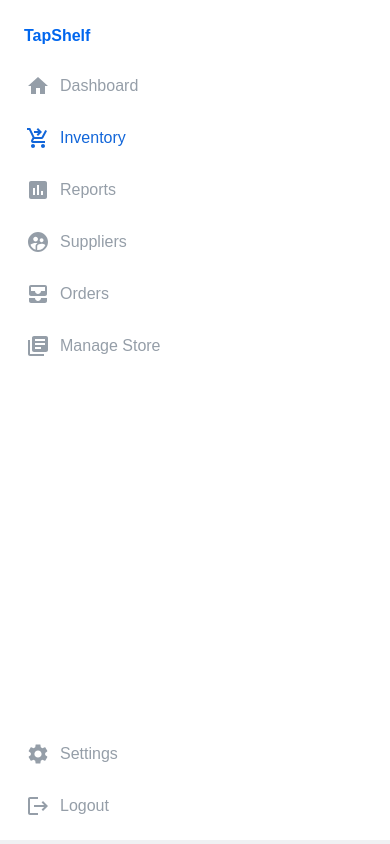
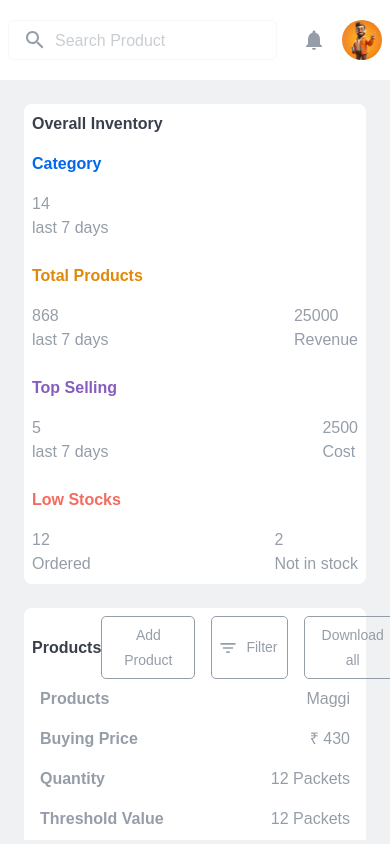
Before and after one commit to nighilramachandran/tapshelf, a React (Create React App) app: page / in a window 390 px wide. Built offline with nearby package versions, Linux system fonts and the light colour scheme.

Commit message:
responsive init

```diff
--- a/src/components/inventory/OverAllInventory.tsx
+++ b/src/components/inventory/OverAllInventory.tsx
@@ -8,43 +8,29 @@
       <Typography sx={{ color: "text.dark", fontWeight: 600, mb: 2 }}>
         Overall Inventory
       </Typography>
-      <Stack direction={"row"} justifyContent={"space-between"} spacing={3}>
+      <Grid container spacing={3}>
         {OverallInventoryItems.map((overall, ind) => {
           return (
-            <Stack
-              direction={"row"}
-              justifyContent={"space-between"}
-              width={"100%"}
-              key={ind}
-            >
-              <Stack
-                justifyContent={"space-between"}
-                width={"100%"}
-                spacing={2}
-              >
+            <Grid item xs={12} md={6} lg={3} key={ind}>
+              <Stack spacing={2}>
                 <Typography sx={{ color: overall.color, fontWeight: 600 }}>
                   {overall.title}
                 </Typography>
                 <Stack direction={"row"} justifyContent={"space-between"}>
-                  {overall.children.map((child, index) => {
+                  {overall.children.map((child) => {
                     return (
-                      <Stack mr={3}>
-                        <Typography color={"#5f6a7f"}>{child.value}</Typography>
+                      <Stack>
+                        <Typography>{child.value}</Typography>
                         <Typography>{child.desc}</Typography>
                       </Stack>
                     );
                   })}
                 </Stack>
               </Stack>
-              {OverallInventoryItems.length - 1 !== ind && (
-                <Divider
-                  sx={{ width: "1px", bgcolor: "#959ea8", height: "100%" }}
-                ></Divider>
-              )}
-            </Stack>
+            </Grid>
           );
         })}
-      </Stack>
+      </Grid>
     </Paper>
   );
 };
--- a/src/widgets/layouts/Layout.tsx
+++ b/src/widgets/layouts/Layout.tsx
@@ -3,14 +3,17 @@
 import SideBar from "../../components/sidebar/SideBar";
 import { Box, Grid, Stack } from "@mui/material";
 import Header from "./Header";
+import useResponsive from "../../utils/hooks/useResponsive";
 
 const Layout: React.FC = () => {
+  const isDesktop = useResponsive("up", "md");
   return (
     <Grid
       container
       sx={{ height: "100vh", position: "relative", overflow: "hidden" }}
       spacing={0.5}
     >
+      {isDesktop && (
         <Grid
           item
           xs={12}
@@ -19,7 +22,8 @@
         >
           <SideBar />
         </Grid>
-      <Grid item xs={12} sm={10}>
+      )}
+      <Grid item xs={12} sm={isDesktop ? 10 : 12}>
         <Stack>
           <Header />
           <Box
```
Lines whose indentation alone changed are shown as unchanged.
